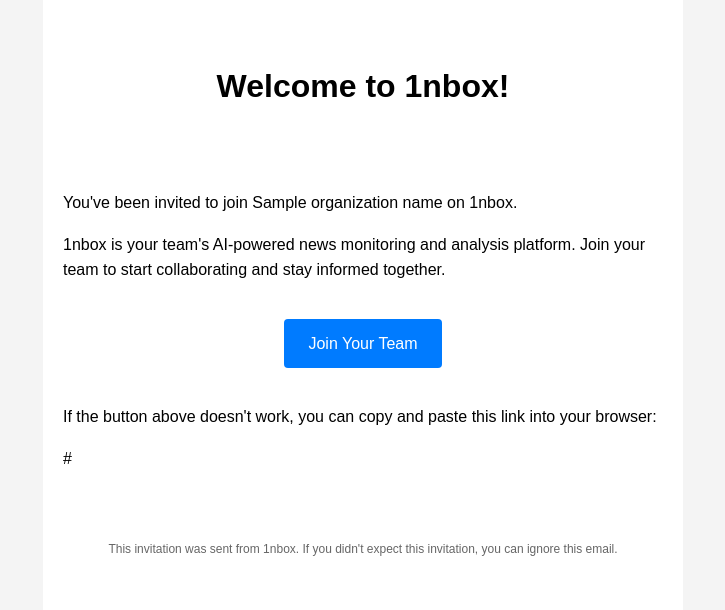
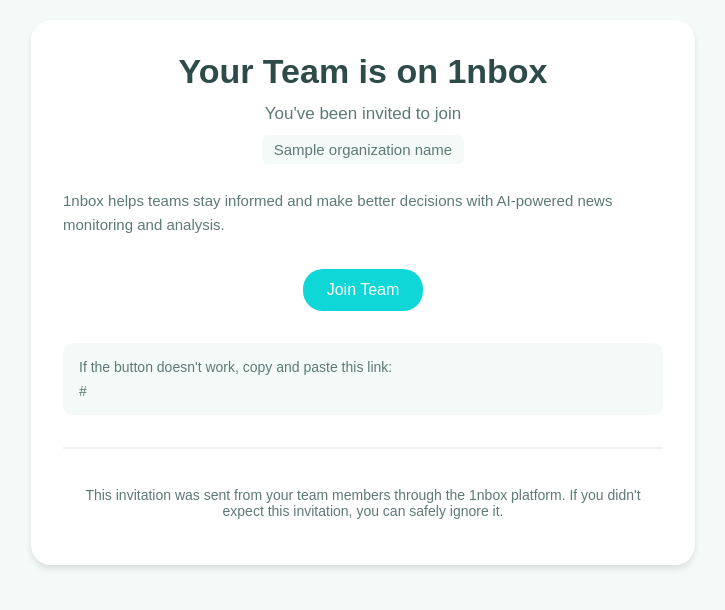
Before and after one commit to c0ughman/1nbox, a Django app: template _1nbox_ai/templates/invitation.html in a window 1280 px wide. Shown: the top 610 px of the page, without its empty margins (277-1002 px from the left). Run offline with Django 5.2, Linux system fonts and the light colour scheme; the template is opened without the code that fills it: most values are stand-ins (such as "Sample title", 1, 10 or a date in 2020); parts of the project's set-up code (start-up, migrations or seed data) failed here and were passed over.

Commit message:
Better looking invitation

```diff
--- a/_1nbox_ai/templates/invitation.html
+++ b/_1nbox_ai/templates/invitation.html
@@ -7,57 +7,103 @@
     <style>
         body {
             font-family: Arial, sans-serif;
-            line-height: 1.6;
+            background-color: #F4FAF8;
             margin: 0;
-            padding: 0;
-            background-color: #f4f4f4;
+            padding: 20px;
         }
         .container {
+            background-color: white;
+            border-radius: 20px;
+            padding: 32px;
+            width: 100%;
             max-width: 600px;
             margin: 0 auto;
-            padding: 20px;
-            background-color: #ffffff;
+            box-shadow: 0 4px 6px rgba(0, 0, 0, 0.1);
         }
         .header {
+            margin-bottom: 25px;
             text-align: center;
-            padding: 20px 0;
+        }
+        h1 {
+            font-size: 34px;
+            color: #2D4B48;
+            margin: 0;
+            margin-bottom: 10px;
+            font-weight: 700;
+        }
+        .subtitle {
+            color: #5C7A76;
+            font-size: 17px;
+            margin: 0;
+            line-height: 1.5;
         }
         .content {
-            padding: 20px 0;
+            margin-bottom: 30px;
+            color: #5C7A76;
+            font-size: 15px;
+            line-height: 1.6;
+        }
+        .button-container {
+            text-align: center;
+            margin: 32px 0;
         }
         .button {
             display: inline-block;
+            background-color: #0FD7D7;
+            color: white;
+            text-decoration: none;
             padding: 12px 24px;
-            background-color: #007bff;
-            color: #ffffff;
-            text-decoration: none;
-            border-radius: 4px;
-            margin: 20px 0;
+            border-radius: 20px;
+            font-size: 16px;
+            font-weight: 500;
+        }
+        .url-fallback {
+            background-color: #F4FAF8;
+            padding: 16px;
+            border-radius: 10px;
+            margin-top: 20px;
+            color: #5C7A76;
+            font-size: 14px;
+            word-break: break-all;
         }
         .footer {
+            border-top: 2px solid #F0F0F0;
+            padding-top: 24px;
+            margin-top: 32px;
             text-align: center;
-            padding: 20px 0;
-            color: #666666;
-            font-size: 12px;
+            color: #5C7A76;
+            font-size: 14px;
+        }
+        .organization-badge {
+            display: inline-block;
+            padding: 6px 12px;
+            background-color: #F4FAF8;
+            border-radius: 6px;
+            color: #5C7A76;
+            font-size: 15px;
+            margin-top: 8px;
         }
     </style>
 </head>
 <body>
     <div class="container">
         <div class="header">
-            <h1>Welcome to 1nbox!</h1>
+            <h1>Your Team is on 1nbox</h1>
+            <p class="subtitle">You've been invited to join</p>
+            <div class="organization-badge">{{ organization_name }}</div>
         </div>
         <div class="content">
-            <p>You've been invited to join {{organization_name}} on 1nbox.</p>
-            <p>1nbox is your team's AI-powered news monitoring and analysis platform. Join your team to start collaborating and stay informed together.</p>
-            <div style="text-align: center;">
-                <a href="{{join_url}}" class="button">Join Your Team</a>
-            </div>
-            <p>If the button above doesn't work, you can copy and paste this link into your browser:</p>
-            <p>{{join_url}}</p>
+            <p>1nbox helps teams stay informed and make better decisions with AI-powered news monitoring and analysis.</p>
+        </div>
+        <div class="button-container">
+            <a href="{{ join_url }}" class="button">Join Team</a>
+        </div>
+        <div class="url-fallback">
+            <p style="margin: 0; margin-bottom: 8px;">If the button doesn't work, copy and paste this link:</p>
+            <p style="margin: 0;">{{ join_url }}</p>
         </div>
         <div class="footer">
-            <p>This invitation was sent from 1nbox. If you didn't expect this invitation, you can ignore this email.</p>
+            <p>This invitation was sent from your team members through the 1nbox platform. If you didn't expect this invitation, you can safely ignore it.</p>
         </div>
     </div>
 </body>
```
